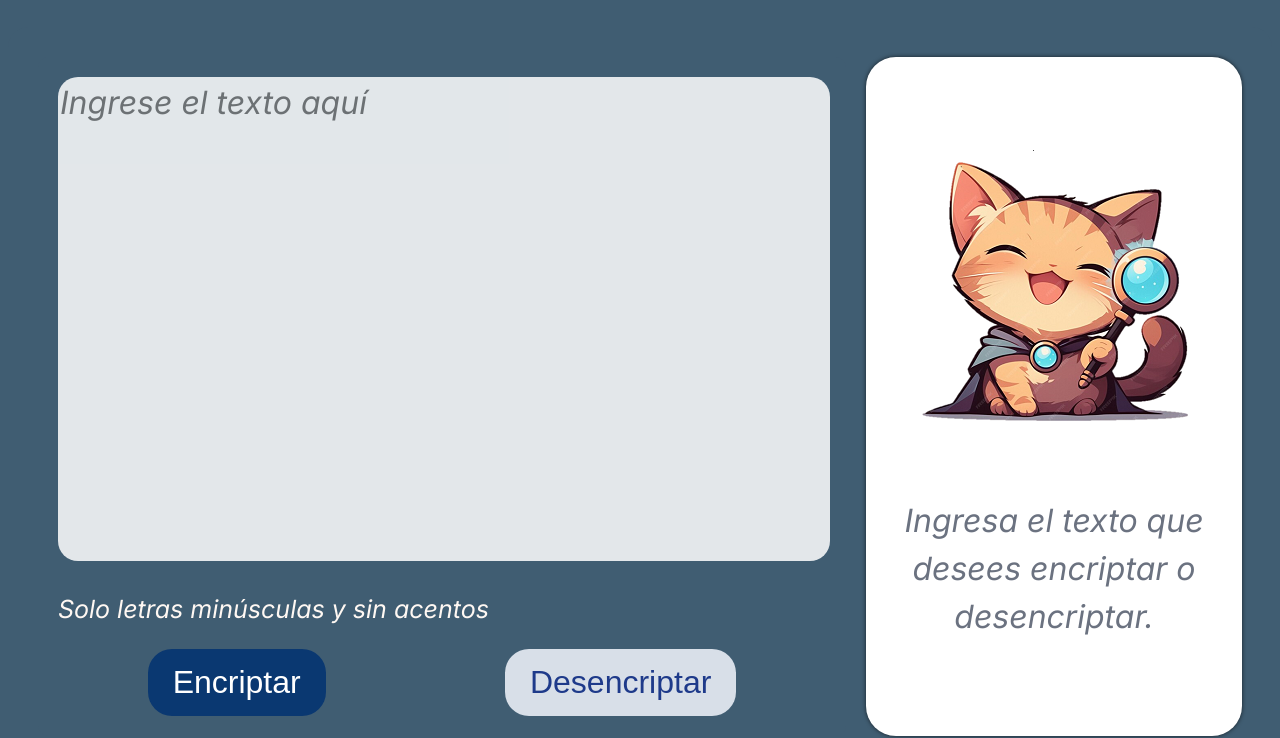
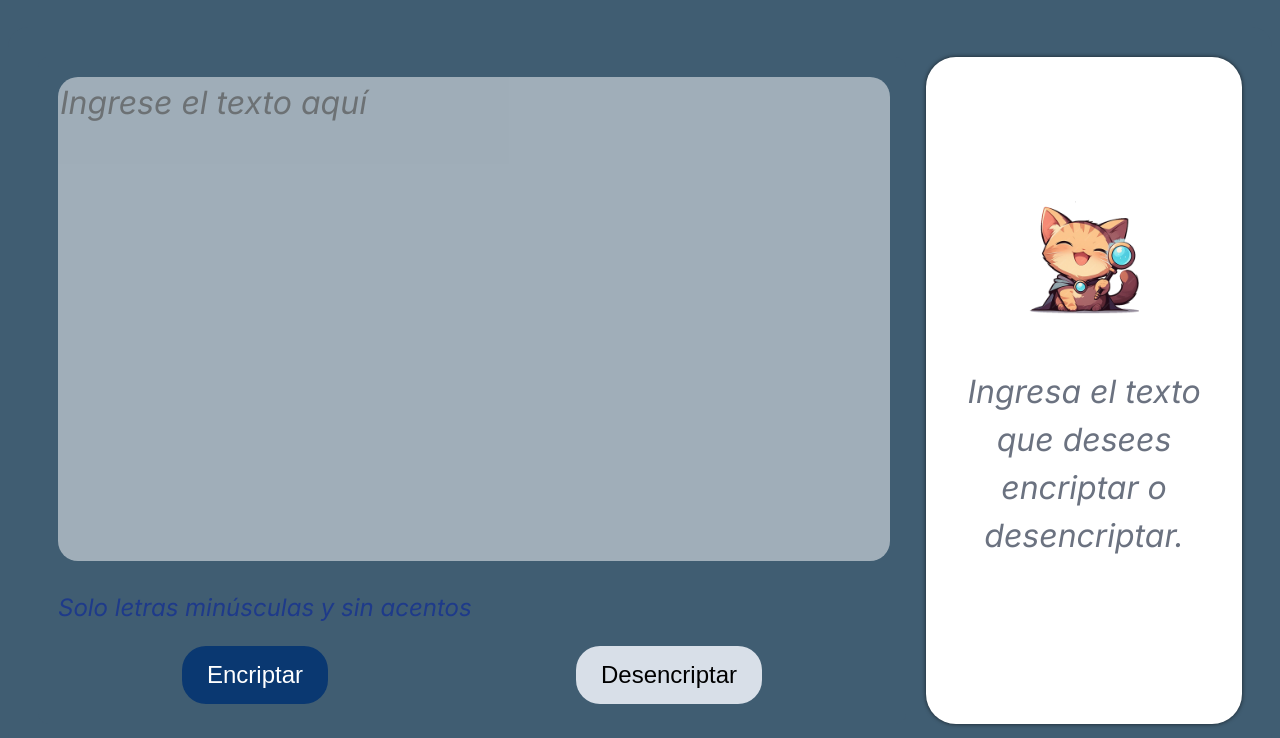
Before and after one commit to Katterin30/challlenge, a plain HTML site: page index.html in a window 1280 px wide. Shown: the part 91-829 px from the top of the page. Drawn offline with Linux system fonts and the light colour scheme.

Commit message:
Cambio de estilo

```diff
--- a/index.css
+++ b/index.css
@@ -1,9 +1,18 @@
+
+:root{
+--color-primario: #405D72;
+--color-secundario: #1e3a8a;
+--color-terciario:#FFF8F3;
+
+--fuente-inter:'Inter';
+}
+
 body {
-    font-family: 'Inter';
+    font-family: var(--fuente-inter);
     font-style: oblique;
     font-weight: 400;
-    font-size: 32px;
-    background-color: #405D72;
+    font-size: 2rem;
+    background-color: var(--color-primario);
     height: 100vh;
     box-sizing: border-box;
 }
@@ -18,7 +27,7 @@ body {
 .contenedor {
     padding: 0%;
     display: flex;
-    background-color: #405D72;
+    background-color: var(--color-primario);
     border-radius: 20px;
     box-shadow: 0 4px 15px rgba(0, 0, 0, 0); /* Sombra */
     overflow: hidden;
@@ -32,19 +41,19 @@ body {
     flex-direction: column;
     justify-content: center;
     padding: 20px;
-    background-color: #405D72;
+    background-color: var(--color-primario);
     border-radius: 10px;
     margin-right: 20px;
 }
 
 
 .cuadro-texto textarea {
-    background-color: ffffff;
+    background-color: #ffffff96;
     opacity: 0.85;
-    font-family: 'Inter';
+    font-family: var(--fuente-inter);
     font-style: oblique;
     font-weight: 400;
-    font-size: 32px;
+    font-size: 2rem;
     color: #07447e;
     line-height: 150%;
     width: 100%;
@@ -54,8 +63,8 @@ body {
 }
 
 .cuadro-texto__Aviso{
-   font-size: 25px;
-   color: #FFF8F3;
+   font-size: 1.5rem;
+   color: var(--color-secundario);
 }
 
 .botones {
@@ -67,7 +76,7 @@ button {
     padding: 15px 25px;
     border: none;
     border-radius: 24px;
-    font-size: 1em;
+    font-size: 1.5rem;
     cursor: pointer;
 }
 
@@ -78,7 +87,7 @@ button.encriptar, .copiar {
 
 button.desencriptar {
     background-color: #D8DFE8;
-    color: #1e3a8a;
+    color: var(--color-seundario);
 }
 
 .columna-derecha {
@@ -100,19 +109,23 @@ button.desencriptar {
 .mensaje p {
 
     color: #6b7280;
-    font-family: 'Inter';
+    font-family: var(--fuente-inter);
     font-style: oblique;
     font-weight: 400;
-    font-size: 32px;
+    font-size: 2rem;
     line-height: 150%;
 }
+.presentacion__imagen{
+width: 50%;
+}
+
 
 .footer{
 background-color: #0A3871;
 padding: 24px;
 color: #D8DFE8;
 text-align: center;
-font-family: 'Inter';
+font-family: var(--fuente-inter);
 font-style: oblique;
 font-size: 1.5rem;
 font-weight: 400;
--- a/index.html
+++ b/index.html
@@ -28,7 +28,7 @@
         </div>
         <div class="columna-derecha">
             <div class="mensaje">
-                <img src="imagenes/gatto-muñeco.png" alt="Ilustracion";>
+                <img class="presentacion__imagen" src="imagenes/gatto-muñeco.png" alt="Ilustracion";>
                 <p id="textoSalida">Ingresa el texto que desees encriptar o desencriptar.</p>
             </div>
             <div class="botones">
```
